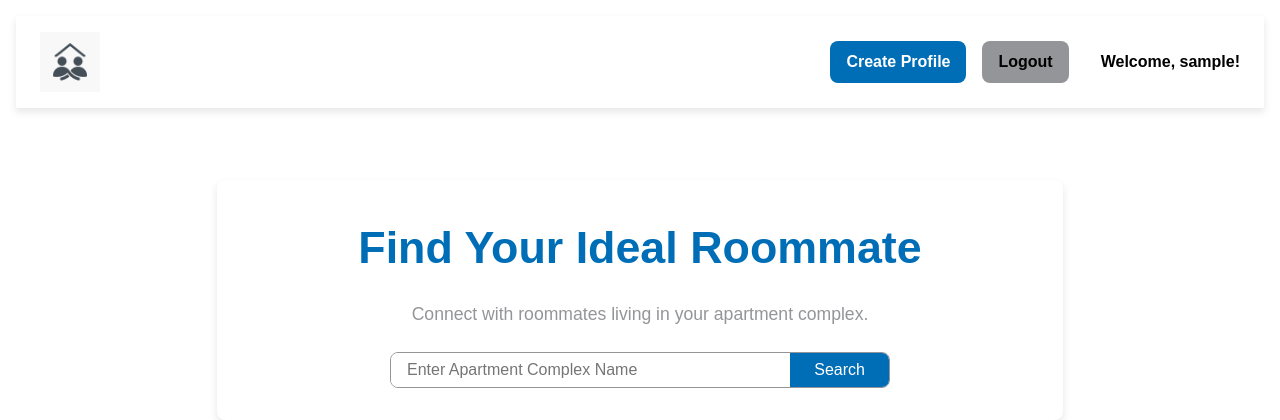
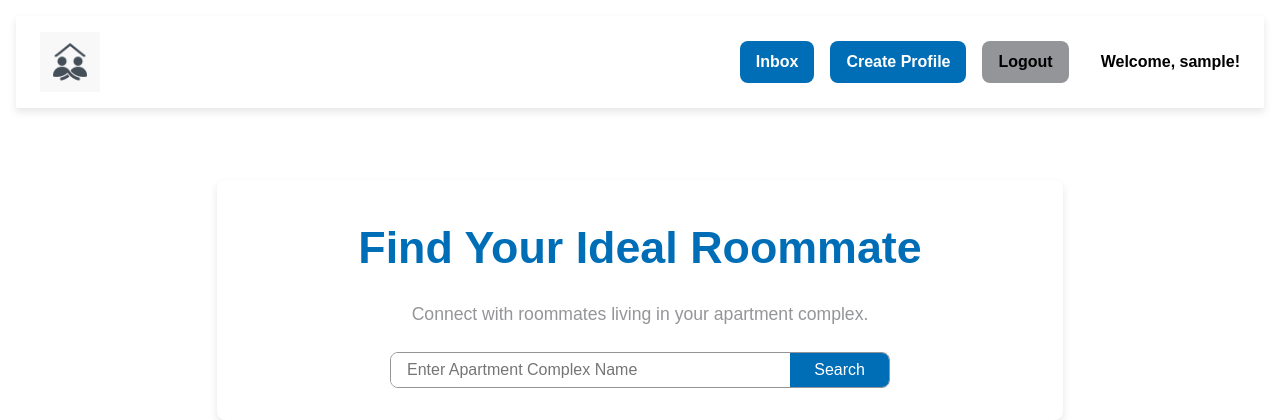
Before and after one commit to mtracy909/Roommate-Matcher, a Flask app: page / in a window 1280 px wide. Shown: the top 420 px of the page. Run offline with Flask 3, Linux system fonts and the light colour scheme; the visitor is signed in with stand-in values (Sample User, id 1).

Commit message:
added in button for inbox as well as routes

```diff
--- a/flask_dem0/app/routes.py
+++ b/flask_dem0/app/routes.py
@@ -383,3 +383,33 @@ def connect(recipient_id):
 
     flash("Request Sent!")
     return redirect(url_for('index'))
+
+
+@app.route('/inbox')
+@login_required
+def inbox():
+    try:
+        # Fetch messages where the current user is the receiver, newest first
+        messages = (
+            db.session.query(message)
+            .filter_by(receiver_id=current_user.id)
+            .order_by(message.created_at.desc())
+            .all()
+        )
+
+        # Optional: Preload sender info if not automatically eager-loaded
+        messages_data = []
+        for msg in messages:
+            sender = User.query.get(msg.sender_id)
+            messages_data.append({
+                "sender_name": f"{sender.f_name} {sender.l_name}" if sender else "Unknown Sender",
+                "content": msg.message,
+                "timestamp": msg.created_at.strftime("%b %d, %Y %I:%M %p")
+            })
+
+        return render_template('inbox.html', messages=messages_data)
+
+    except Exception as e:
+        flash("There was an issue loading your inbox.")
+        print(f"Error loading inbox: {e}")
+        return render_template('inbox.html', messages=[])
--- a/flask_dem0/app/templates/home.html
+++ b/flask_dem0/app/templates/home.html
@@ -9,6 +9,7 @@
   <nav class="main-nav">
     <ul class="nav-links">
       {% if session.user_id %}
+      <li><a href="{{ url_for('inbox') }}" class="button button-primary">Inbox</a></li>
       <li><a href="{{ url_for('create_profile') }}" class="button button-primary">Create Profile</a></li>
       <li><a href="{{ url_for('logout') }}" class="button button-secondary">Logout</a></li>
       <li class="welcome-message" aria-live="polite">Welcome, {{ session.username }}!</li>
```
